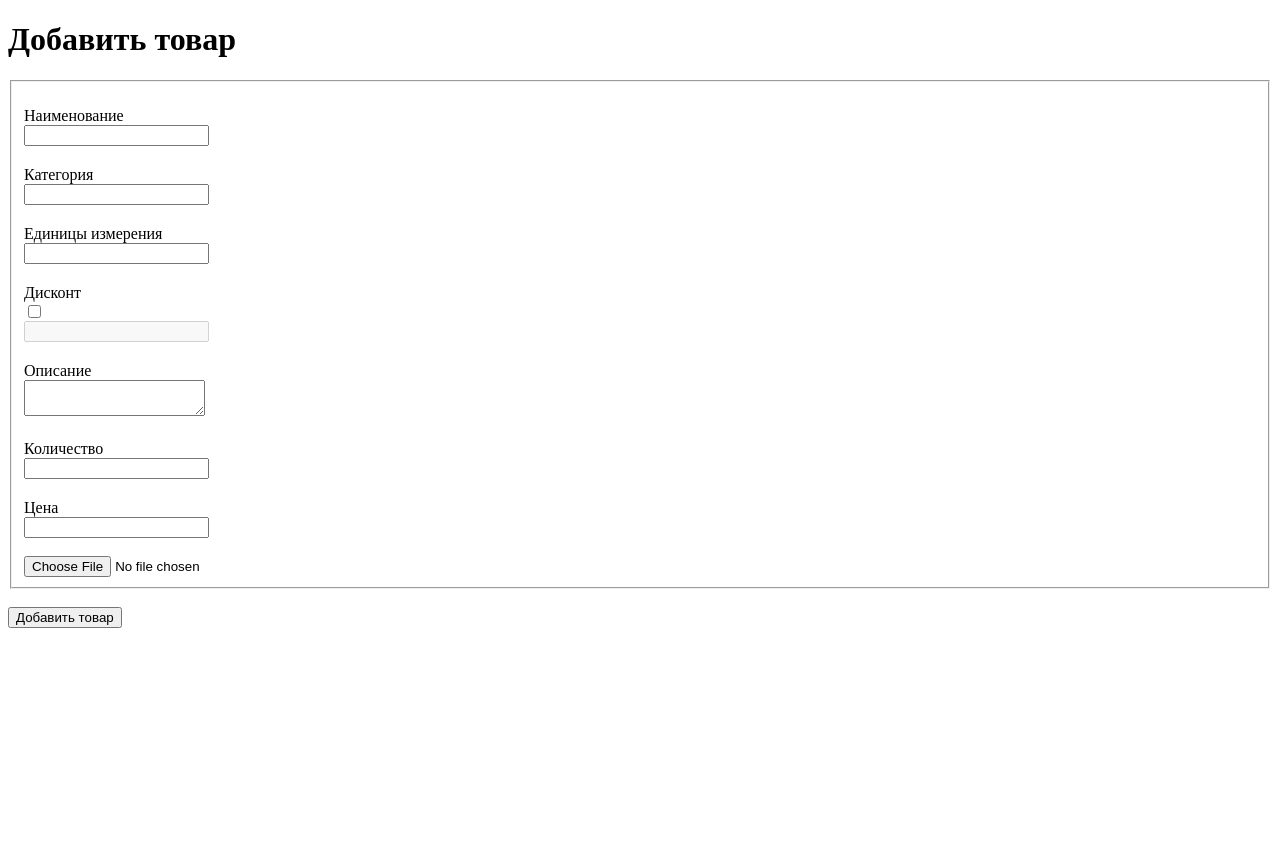
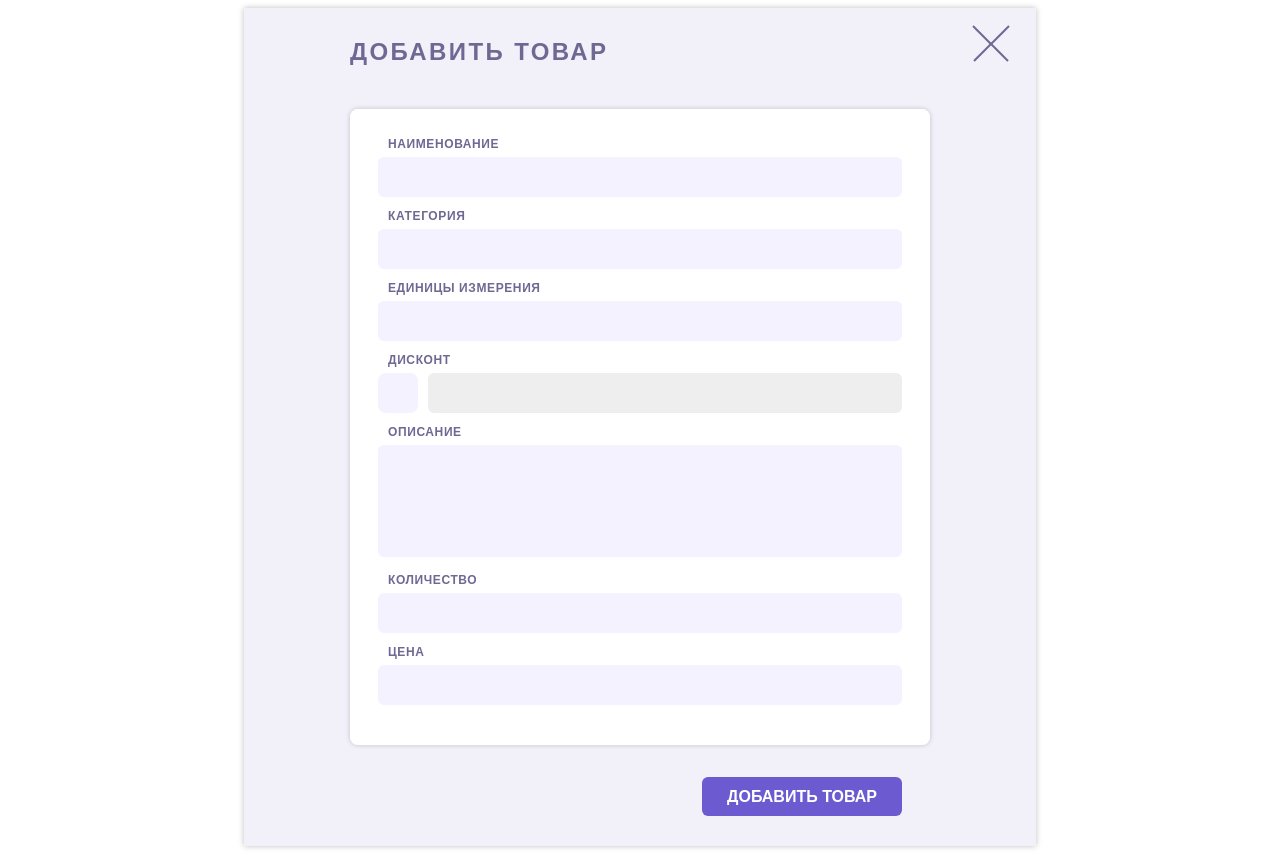
Before and after one commit to denis-web-dev/crm-shoponline, a plain HTML site: page index.html in a window 1280 px wide. Before the commit the page ends 800 px from the top, so only its background shows below. Drawn offline with Linux system fonts and the light colour scheme.

Commit message:
2 modul, lesson_10

```diff
--- /dev/null
+++ b/css/fonts.css
@@ -0,0 +1,10 @@
+@font-face {
+	font-family: Inter;
+	src: local('Inter Bold'), local('Inter-Bold'), url(/fonts/Inter-Bold.woff2) format(woff2);
+	font-weight: 600;
+}
+@font-face {
+	font-family: Inter;
+	src: local('Inter SemiBold'), local('Inter-SemiBold'), url(/fonts/Inter-SemiBold.woff2) format(woff2);
+	font-weight: 700;
+}
--- /dev/null
+++ b/css/index.css
@@ -0,0 +1,2 @@
+@import url(./fonts.css);
+@import url(./style.css);
--- /dev/null
+++ b/css/reset.css
@@ -0,0 +1,68 @@
+html {
+	position: relative;
+	box-sizing: border-box;
+}
+
+*,
+*::before,
+*::after {
+	box-sizing: inherit;
+}
+
+body {
+	position: relative;
+	overflow-x: hidden;
+	min-width: 320px;
+	min-height: 100vh;
+	font-family: 'Inter', sans-serif;
+	-webkit-font-smoothing: antialiased;
+	-moz-osx-font-smoothing: grayscale;
+	text-rendering: optimizeLegibility;
+	-webkit-tap-highlight-color: rgba(0, 0, 0, 0);
+	-webkit-tap-highlight-color: transparent;
+	font-size: 16px;
+	color: #6e6893;
+	background-color: #fff;
+}
+
+img,
+svg {
+	display: block;
+	max-width: 100%;
+	height: auto;
+}
+
+svg {
+	max-height: 100%;
+}
+
+button {
+	padding: 0;
+	cursor: pointer;
+	border: none;
+	background-color: transparent;
+}
+
+a {
+	text-decoration: none;
+	color: inherit;
+}
+
+ul {
+	list-style: none;
+	padding: 0;
+	margin: 0;
+}
+
+h1,
+h2,
+h3,
+p,
+figure,
+fieldset {
+	margin: 0;
+}
+
+iframe {
+	border: none;
+}
--- /dev/null
+++ b/css/style.css
@@ -0,0 +1,208 @@
+body {
+	font-family: 'Inter-SemiBold', sans-serif;
+}
+
+.container {
+	position: relative;
+	max-width: 792px;
+	margin: 0 auto;
+	padding: 30px 106px;
+
+	background-color: #f2f0f9;
+	box-shadow: 0px 0px 6px rgba(0, 0, 0, 0.25);
+}
+
+.page__title {
+	font-weight: 700;
+	font-size: 24px;
+	letter-spacing: 0.1em;
+	text-transform: uppercase;
+
+	margin-bottom: 43px;
+}
+
+.fieldset {
+	border: none;
+	background-color: #fff;
+	border-radius: 8px;
+	box-shadow: 0 0 5px 0 rgba(0, 0, 0, 0.2);
+
+	padding: 28px;
+}
+.fieldset__subtitle {
+	font-weight: 600;
+	font-size: 12px;
+	line-height: 15px;
+	letter-spacing: 0.05em;
+	text-transform: uppercase;
+	margin-left: 10px;
+	margin-bottom: 5px;
+}
+
+.fieldset__input {
+	border: none;
+	border-radius: 6px;
+	width: 524px;
+	height: 40px;
+	background-color: #f4f2ff;
+
+	margin-bottom: 12px;
+}
+
+.checkbox {
+	position: relative;
+	display: block;
+	font-size: 20px;
+	line-height: 40px;
+}
+
+.checkbox__input {
+	position: absolute;
+	-webkit-appearance: none;
+	-moz-appearance: none;
+	appearance: none;
+	margin-left: -19px;
+}
+
+.checkbox__input:before {
+	content: '';
+	position: absolute;
+	top: -3px;
+	left: 19px;
+	display: block;
+	width: 40px;
+	height: 40px;
+	background-color: #f4f2ff;
+	border-radius: 8px;
+}
+
+.checkbox__input:after {
+	content: '';
+	position: absolute;
+	top: 10px;
+	left: 30px;
+	width: 20px;
+	height: 10px;
+	border: 2px solid black;
+	border-top: none;
+	border-right: none;
+	opacity: 0;
+	transform: rotate(-45deg);
+}
+
+.checkbox__input:focus-visible {
+	outline: none;
+}
+
+.checkbox__input:checked:after {
+	opacity: 1;
+}
+
+.checkbox__input:disabled:before {
+	background-color: #cccccc;
+}
+.fieldset__input-chekbox {
+	width: 474px;
+	background-color: #eeeeee;
+	margin-left: 50px;
+}
+
+.fieldset__input-descr {
+	width: 524px;
+	height: 112px;
+	resize: none;
+}
+
+.button {
+	width: 200px;
+	height: 39px;
+
+	font-weight: 700;
+	font-size: 16px;
+	line-height: 19px;
+	text-transform: uppercase;
+	color: #fff;
+	background: #6c5bd0;
+	border-radius: 6px;
+
+	margin-top: 32px;
+	margin-left: 352px;
+}
+
+.item-6 {
+  position: absolute;
+  top: 10px;
+  right: 0;
+  text-decoration: none;
+  margin-right: 20px;
+  background: transparent;
+  box-shadow: none;
+  border: none;
+  box-sizing: border-box;
+  cursor: pointer;
+}
+
+.item-6:last-child {
+  margin-right: 0;
+}
+
+.item-6 {
+  width: 50px;
+  height: 50px;
+}
+.item-6:before, .item-6:after {
+  content: "";
+  position: absolute;
+  height: 2px;
+  width: 50%;
+  background-color: #6e6893;
+  transition: width 0.2s ease-out;
+}
+.item-6:before {
+  transform: rotate(45deg);
+  left: 7px;
+  top: 7px;
+  transform-origin: left;
+}
+.item-6:after {
+  transform: rotate(-45deg);
+  right: 7px;
+  top: 7px;
+  transform-origin: right;
+}
+.item-6 .inner {
+  color: #6e6893;
+}
+.item-6 .inner:before, .item-6 .inner:after {
+  content: "";
+  position: absolute;
+  height: 2px;
+  width: 50%;
+  background-color: #6e6893;
+  transition: width 0.2s ease-out;
+}
+.item-6 .inner:before {
+  transform: rotate(45deg);
+  transform-origin: right;
+  bottom: 6px;
+  right: 8px;
+}
+.item-6 .inner:after {
+  transform: rotate(-45deg);
+  transform-origin: left;
+  bottom: 6px;
+  left: 8px;
+}
+.item-6 .label {
+  opacity: 0;
+  transition: all 0.2s ease-out;
+}
+.item-6:focus:before, .item-6:focus:after, .item-6:hover:before, .item-6:hover:after {
+  width: 10px;
+}
+.item-6:focus .inner:before, .item-6:focus .inner:after, .item-6:hover .inner:before, .item-6:hover .inner:after {
+  width: 10px;
+}
+.item-6:focus .label, .item-6:hover .label {
+  opacity: 1;
+}
--- a/index.html
+++ b/index.html
@@ -4,6 +4,8 @@
 <head>
   <meta charset="UTF-8">
   <meta name="viewport" content="width=device-width, initial-scale=1.0">
+  <link rel="stylesheet" href="./css/reset.css">
+  <link rel="stylesheet" href="./css/index.css">
   <title>Формы</title>
   <style>
     input {
@@ -13,50 +15,51 @@
 </head>
 
 <body class="page">
+  <div class="container">
+    <button class="item-6">
+      <span class="inner">
+        <span class="label">Закрыть</span>
+      </span>
+    </button>
     <h1 class="page__title title">Добавить товар</h1>
+
     <form class="form" action="https://jsonplaceholder.typicode.com/posts" method="post">
       <fieldset class="fieldset">
         <label class="fieldset__label">
-        <h2 class="fieldset__subtitle"></h2> Наименование
+          <h2 class="fieldset__subtitle">Наименование</h2>
           <input class="fieldset__input" type="text" name="name">
         </label>
         <label class="fieldset__label">
-        <h2 class="fieldset__subtitle"></h2> Категория
+          <h2 class="fieldset__subtitle">Категория</h2>
           <input class="fieldset__input" type="text" name="category">
         </label>
         <label class="fieldset__label">
-        <h2 class="fieldset__subtitle"></h2> Единицы измерения
+          <h2 class="fieldset__subtitle">Единицы измерения</h2>
           <input class="fieldset__input" type="text" name="units">
         </label>
+        <label class="fieldset__label checkbox">
+          <h2 class="fieldset__subtitle">Дисконт</h2>
+          <input class="checkbox__input" type="checkbox" name="discount">
+          <input class="fieldset__input fieldset__input-chekbox" type="text" disabled>
+        </label>
         <label class="fieldset__label">
-        <h2 class="fieldset__subtitle"></h2> Дисконт
-        <input class="fieldset__input" type="checkbox" name="discount">
+          <h2 class="fieldset__subtitle">Описание</h2>
+          <textarea class="fieldset__input fieldset__input-descr" name="description"></textarea>
         </label>
-      <label class="fieldset__label"><input type="text" disabled></label>
         <label class="fieldset__label">
-        <h2 class="fieldset__subtitle"></h2> Описание
-        <br>
-        <textarea class="fieldset__descr" name="description"></textarea>
-      </label>
-      <br>
-      <label class="fieldset__label">
-        <h2 class="fieldset__subtitle"></h2> Количество
+          <h2 class="fieldset__subtitle">Количество</h2>
           <input class="fieldset__input" type="text" name="count">
         </label>
         <label class="fieldset__label">
-        <h2 class="fieldset__subtitle"></h2> Цена
+          <h2 class="fieldset__subtitle">Цена</h2>
           <input class="fieldset__input" type="text" name="price">
         </label>
-      <br>
-      <label class="fieldset__label">
-        <input class="fieldset__input" type="file">
-      </label>
       </fieldset>
-    <br>
       <button class="button" type="submit">
         <span class="button__text">Добавить товар</span>
       </button>
     </form>
+  </div>
 </body>
 
 </html>
```
Also changed, not shown: fonts/Inter-Bold.woff2 (added), fonts/Inter-SemiBold.woff2 (added). Lines whose indentation alone changed are shown as unchanged.
